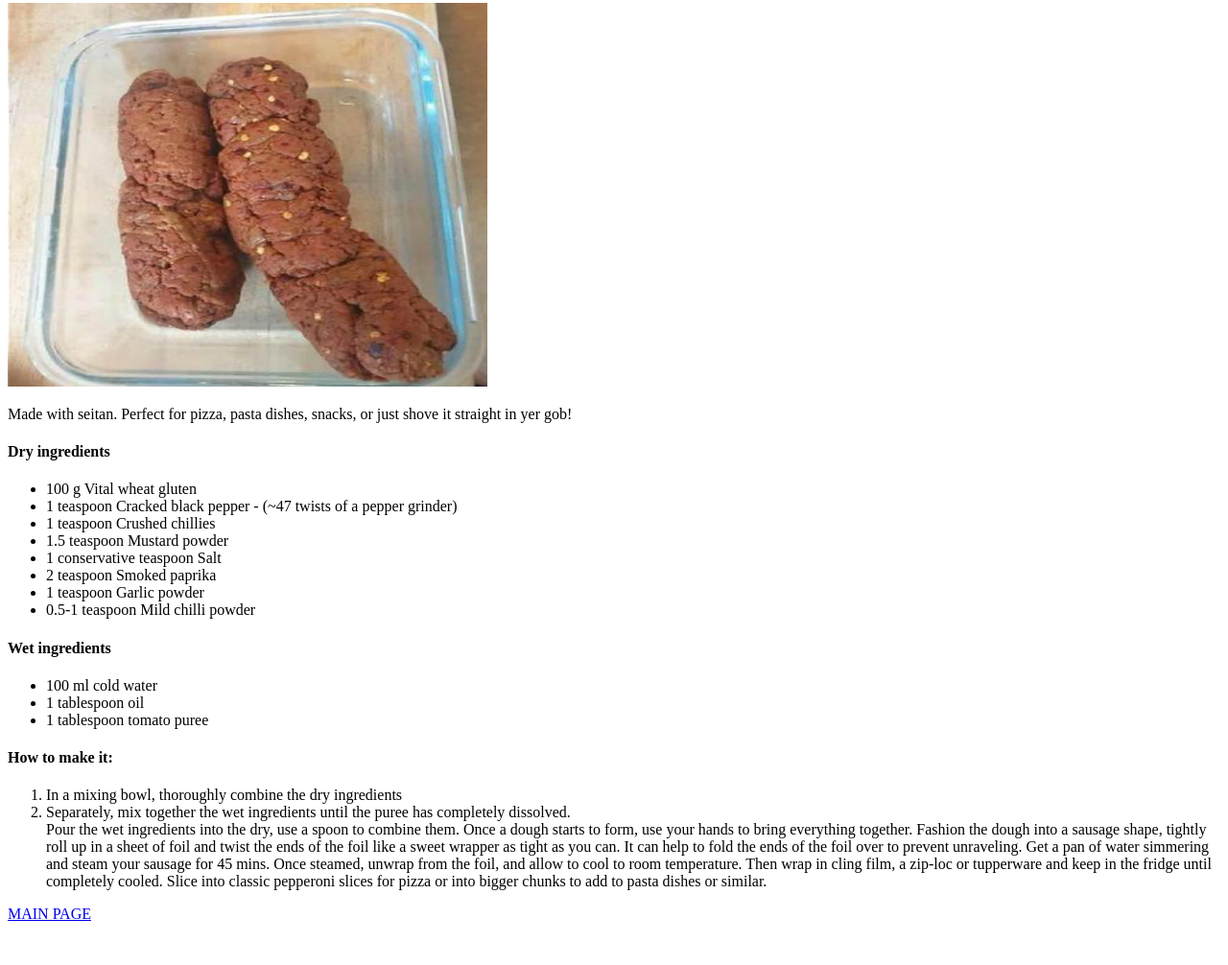
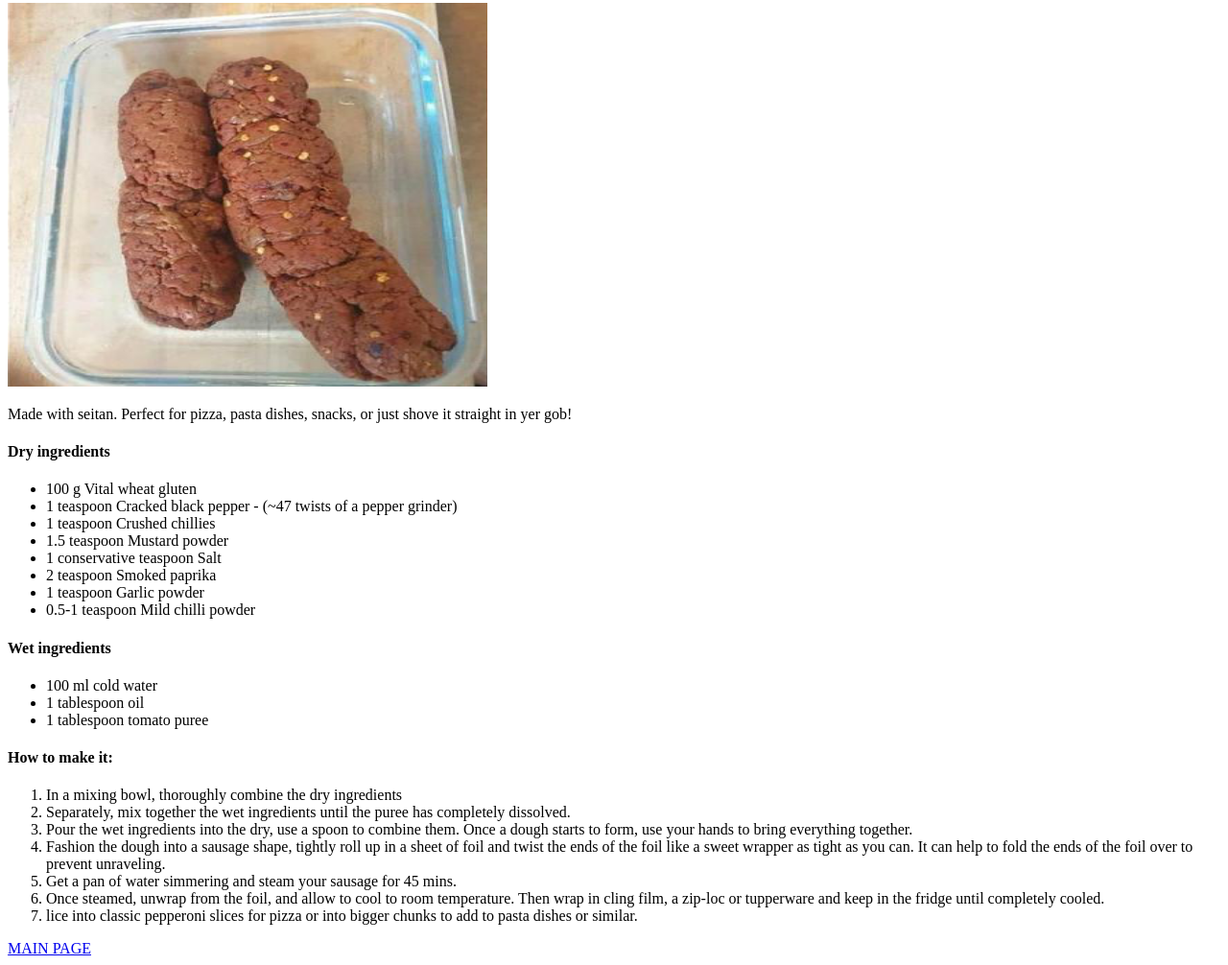
Before and after one commit to endaulster/odin-recipes, a plain HTML site: page recipes/pepperoni.html in a window 1280 px wide. Shown: the part 124-1130 px from the top of the page at 96% size. Before the commit the page ends 1094 px from the top, so only its background shows below. Drawn offline with Linux system fonts and the light colour scheme.

Commit message:
Fixed the instructions not displaying correctly

```diff
--- a/recipes/pepperoni.html
+++ b/recipes/pepperoni.html
@@ -37,11 +37,11 @@
     <ol>
         <li>In a mixing bowl, thoroughly combine the dry ingredients</li>
         <li>Separately, mix together the wet ingredients until the puree has completely dissolved.</li>
-        </li>Pour the wet ingredients into the dry, use a spoon to combine them. Once a dough starts to form, use your hands to bring everything together.</li>
-        </li>Fashion the dough into a sausage shape, tightly roll up in a sheet of foil and twist the ends of the foil like a sweet wrapper as tight as you can. It can help to fold the ends of the foil over to prevent unraveling.</li>
-        </li>Get a pan of water simmering and steam your sausage for 45 mins.</li>
-        </li>Once steamed, unwrap from the foil, and allow to cool to room temperature. Then wrap in cling film, a zip-loc or tupperware and keep in the fridge until completely cooled.</li>
-        </li>Slice into classic pepperoni slices for pizza or into bigger chunks to add to pasta dishes or similar.</li>
+        <li>Pour the wet ingredients into the dry, use a spoon to combine them. Once a dough starts to form, use your hands to bring everything together.</li>
+        <li>Fashion the dough into a sausage shape, tightly roll up in a sheet of foil and twist the ends of the foil like a sweet wrapper as tight as you can. It can help to fold the ends of the foil over to prevent unraveling.</li>
+        <li>Get a pan of water simmering and steam your sausage for 45 mins.</li>
+        <li>Once steamed, unwrap from the foil, and allow to cool to room temperature. Then wrap in cling film, a zip-loc or tupperware and keep in the fridge until completely cooled.</li>
+        <li>lice into classic pepperoni slices for pizza or into bigger chunks to add to pasta dishes or similar.</li>
     </ol>
 
     <!-- blank space -->
```
